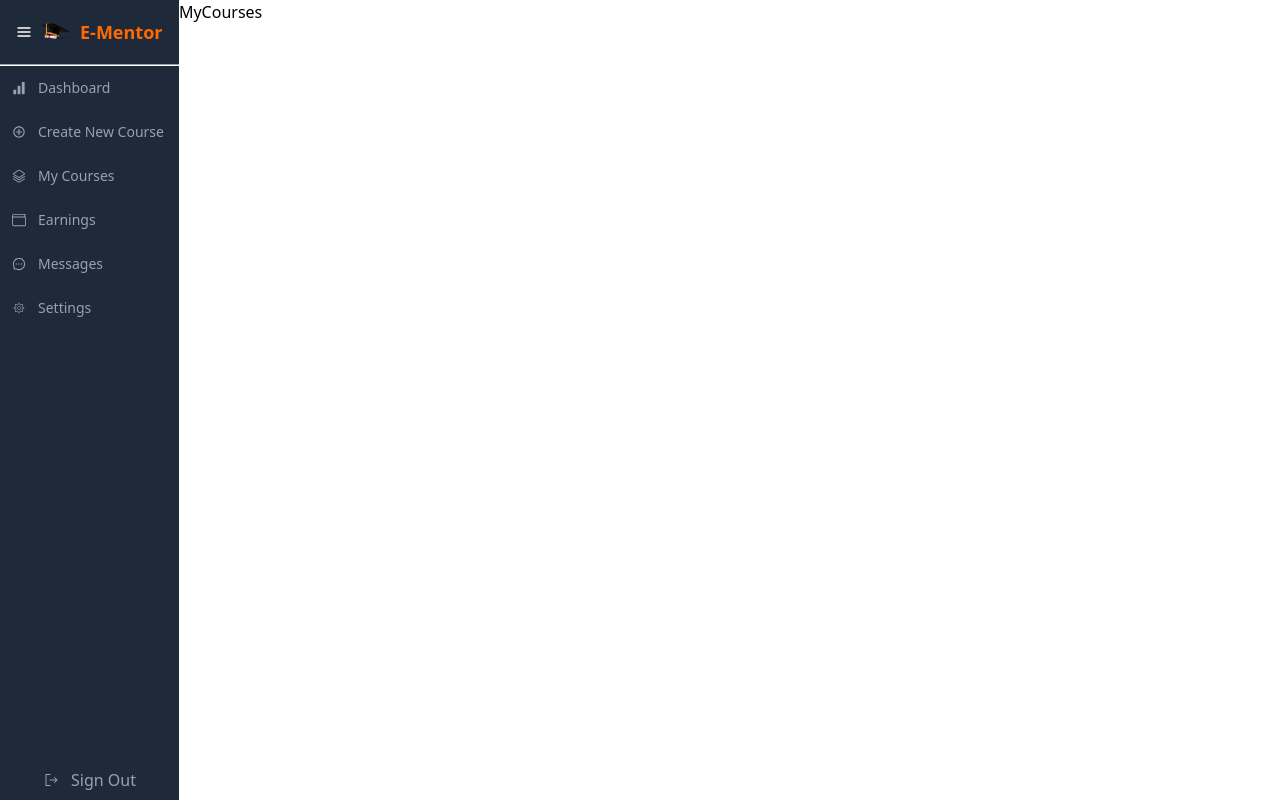
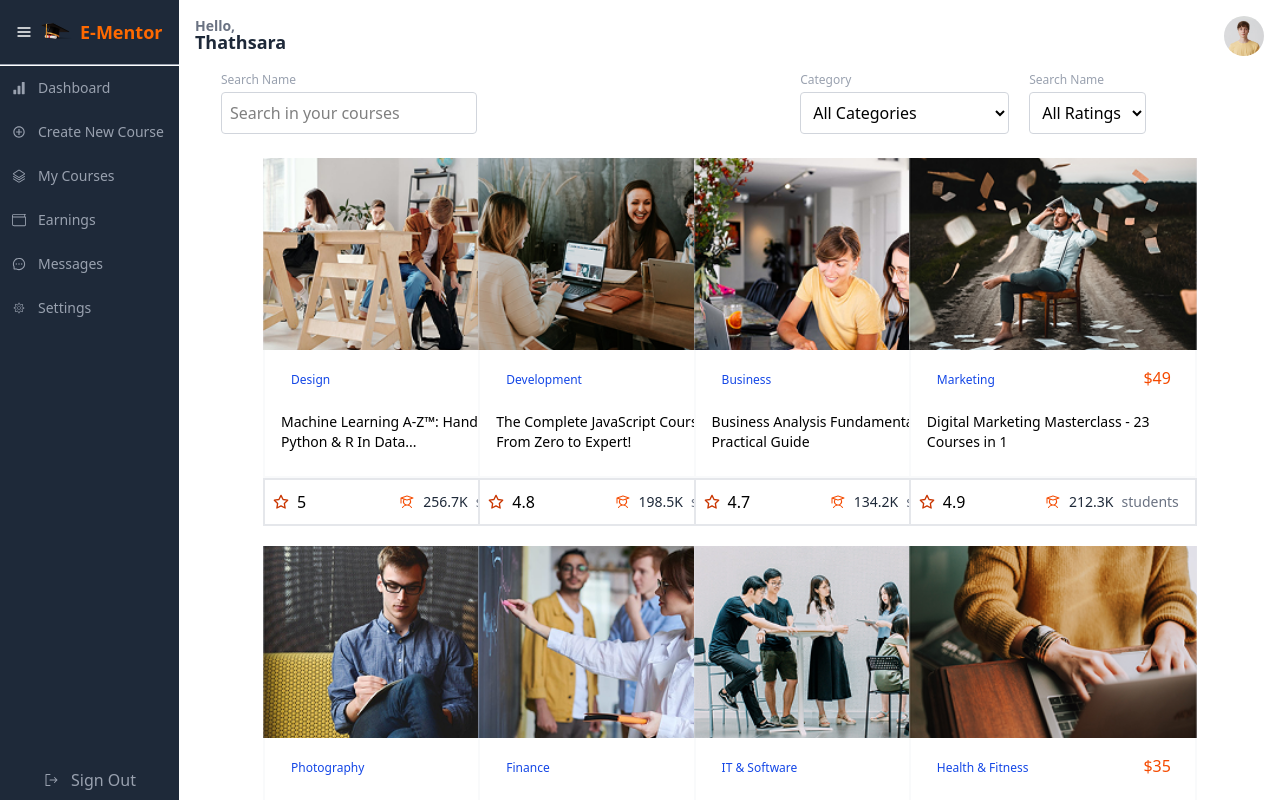
Before and after one commit to thathsarabandara/E-mentor-teacher-frontend, a Next.js app: page /teacher/mentor/mycourses in a window 1280 px wide. Built offline with nearby package versions, Linux system fonts and the light colour scheme.

Commit message:
add course card and fixed my course section

```diff
--- a/src/app/teacher/mentor/mycourses/page.tsx
+++ b/src/app/teacher/mentor/mycourses/page.tsx
@@ -1,9 +1,124 @@
-import React from 'react'
+'use client'
+import Footer from '@/component/Footer/Footer'
+import Navbar from '@/component/Navbar/Navbar'
+import React, { useState } from 'react'
+import course1 from '../../../../../public/assets/images/best_selling_courses/course1.png';
+import course2 from '../../../../../public/assets/images/best_selling_courses/course2.png';
+import course3 from '../../../../../public/assets/images/best_selling_courses/course3.png';
+import course4 from '../../../../../public/assets/images/best_selling_courses/course4.png';
+import course5 from '../../../../../public/assets/images/best_selling_courses/course5.png';
+import course6 from '../../../../../public/assets/images/best_selling_courses/course6.png';
+import course7 from '../../../../../public/assets/images/best_selling_courses/course7.png';
+import course8 from '../../../../../public/assets/images/best_selling_courses/course8.png';
+import course9 from '../../../../../public/assets/images/best_selling_courses/course9.png';
+import course10 from '../../../../../public/assets/images/best_selling_courses/course10.png';
+import CourseCard from '@/component/CourseCard/CourseCard';
 
 const MyCourses: React.FC = () => {
+  const [searchText, setSearchText] = useState('');
+  const [selectedCategory, setSelectedCategory] = useState('');
+  const [selectedRating, setSelectedRating] = useState('');
+
+  const courses = [
+    { id: 1, image: course1, color: 'blue', category: 'Design', price: '$57', title: 'Machine Learning A-Z™: Hands-On Python & R In Data...', rating: 5.0, students: '256.7K', link: '/course/1' },
+    { id: 2, image: course2, color: 'blue', category: 'Development', price: '$45', title: 'The Complete JavaScript Course 2023: From Zero to Expert!', rating: 4.8, students: '198.5K', link: '/course/2' },
+    { id: 3, image: course3, color: 'blue', category: 'Business', price: '$39', title: 'Business Analysis Fundamentals: Practical Guide', rating: 4.7, students: '134.2K', link: '/course/3' },
+    { id: 4, image: course4, color: 'blue', category: 'Marketing', price: '$49', title: 'Digital Marketing Masterclass - 23 Courses in 1', rating: 4.9, students: '212.3K', link: '/course/4' },
+    { id: 5, image: course5, color: 'blue', category: 'Photography', price: '$29', title: 'Photography Masterclass: A Complete Guide to Photography', rating: 4.6, students: '98.7K', link: '/course/5' },
+    { id: 6, image: course6, color: 'blue', category: 'Finance', price: '$65', title: 'The Complete Financial Analyst Course 2023', rating: 4.9, students: '175.9K', link: '/course/6' },
+    { id: 7, image: course7, color: 'blue', category: 'IT & Software', price: '$55', title: 'AWS Certified Solutions Architect - Associate 2023', rating: 5.0, students: '289.3K', link: '/course/7' },
+    { id: 8, image: course8, color: 'blue', category: 'Health & Fitness', price: '$35', title: 'Yoga for Beginners: A Complete Guide', rating: 4.7, students: '125.4K', link: '/course/8' },
+    { id: 9, image: course9, color: 'blue', category: 'Personal Development', price: '$42', title: 'Time Management & Productivity: Get More Done', rating: 4.8, students: '112.6K', link: '/course/9' },
+    { id: 10, image: course10, color: 'blue', category: 'Music', price: '$48', title: 'Piano Lessons for Beginners - Learn to Play Piano', rating: 4.9, students: '153.8K', link: '/course/10' }
+  ];
+
+  const categories = [...new Set(courses.map(course => course.category))];
+  const ratings = [...new Set(courses.map(course => course.rating))];
+
+  const filteredCourses = courses.filter(course =>
+    course.title.toLowerCase().includes(searchText.toLowerCase()) &&
+    (selectedCategory === '' || course.category === selectedCategory) &&
+    (selectedRating === '' || course.rating === parseFloat(selectedRating))
+  );
+
   return (
-    <div>MyCourses</div>
+    <div className="flex min-h-screen flex-col justify-start items-start">
+      <div className="w-full">
+        <Navbar />
+      </div>
+
+      <div className="flex flex-col items-center justify-center  w-11/12  space-y-6">
+        <div className="flex flex-wrap gap-4 w-11/12 justify-between">
+          <div className="flex flex-col items-start justify-center">
+            <label htmlFor='courseSearch' className='mb-1 text-xs font-bold font-medium text-gray-400'>
+              Search Name
+            </label>
+            <input
+              id="courseSearch"
+              type="text"
+              placeholder="Search in your courses"
+              value={searchText}
+              onChange={(e) => setSearchText(e.target.value)}
+              className="border border-gray-300 p-2 rounded w-64"
+            />
+          </div>
+          <div className="flex justify-center items-center">
+            <div className="flex flex-col items-start justify-center mr-5">
+              <label htmlFor='selectCategory' className='mb-1 text-xs font-bold font-medium text-gray-400'>
+                Category
+              </label>
+              <select
+                id='selectCategory'
+                value={selectedCategory}
+                onChange={(e) => setSelectedCategory(e.target.value)}
+                className="border border-gray-300 p-2 rounded"
+              >
+                <option value="">All Categories</option>
+                {categories.map((cat, idx) => (
+                  <option key={idx} value={cat}>{cat}</option>
+                ))}
+              </select>
+            </div>
+            <div className="flex flex-col items-start justify-center">
+              <label htmlFor='selectedRating' className='mb-1 text-xs font-bold font-medium text-gray-400'>
+                Search Name
+              </label>
+              <select
+                id='selectedRating'
+                value={selectedRating}
+                onChange={(e) => setSelectedRating(e.target.value)}
+                className="border border-gray-300 p-2 rounded"
+              >
+                <option value="">All Ratings</option>
+                {ratings.sort((a, b) => b - a).map((rate, idx) => (
+                  <option key={idx} value={rate}>{rate} ⭐</option>
+                ))}
+              </select>
+            </div>
+          </div>
+        </div>
+        <div className="flex justify-center items-center w-10/12">
+          <div className="grid grid-cols-1 sm:grid-cols-2 lg:grid-cols-3 xl:grid-cols-4 gap-5 w-full">
+            {filteredCourses.map((course, index) => (
+              <CourseCard key={index} course={course} />
+            ))}
+          </div>
+        </div>
+
+        {/* Pagination */}
+        <div className="flex justify-center items-center gap-2 mt-6">
+          <button className="px-4 py-2 bg-orange-500 text-white rounded">Prev</button>
+          <button className="px-4 py-2 bg-orange-500 text-white rounded">1</button>
+          <button className="px-4 py-2 bg-orange-500 text-white rounded">2</button>
+          <button className="px-4 py-2 bg-orange-500 text-white rounded">Next</button>
+        </div>
+      </div>
+
+      <div className="w-full">
+        <Footer />
+      </div>
+    </div>
   )
 }
 
-export default MyCourses
+export default MyCourses;
--- /dev/null
+++ b/src/component/CourseCard/CourseCard.tsx
@@ -0,0 +1,104 @@
+'use client';
+
+import Image, { StaticImageData } from 'next/image';
+import Link from 'next/link';
+import React from 'react';
+import { FiStar } from 'react-icons/fi';
+import { PiStudent } from 'react-icons/pi';
+
+type Course = {
+    id: number;
+    image: string | StaticImageData;
+    color: string;
+    category: string;
+    price: string;
+    title: string;
+    rating: number;
+    students: string;
+    link: string;
+};
+
+type CourseCardProps = {
+  course: Course;
+};
+
+const CourseCard: React.FC<CourseCardProps> = ({ course }) => {
+
+    type CourseImageProps = {
+        src: string | StaticImageData;
+        alt: string;
+      };
+
+    const CourseImage: React.FC<CourseImageProps> = ({ src, alt }) => (
+        <div className='overflow-hidden w-72 h-48 relative'>
+          <Image
+            className='transform transition duration-300 ease-in-out hover:scale-110'
+            src={src}
+            alt={alt}
+            fill
+            style={{ objectFit: 'cover' }}
+          />
+        </div>
+      );
+
+  const CourseInfo = ({
+    category,
+    price,
+    title,
+    color,
+  }: {
+    category: string;
+    price: string;
+    title: string;
+    color: string;
+  }) => (
+    <div className="flex flex-col justify-between w-72 h-32 border-t-0 border-2 border-gray-50 hover:bg-orange-50">
+      <div className="flex justify-between items-center">
+        <p
+          className={`bg-${color}-200 font-inter text-${color}-700 text-xs pt-1 px-2.5 mx-4 my-2`}
+        >
+          {category}
+        </p>
+        <p className="mx-6 my-4 font-inter text-orange-600">{price}</p>
+      </div>
+      <p className="font-inter mx-4 pb-6 text-sm">{title}</p>
+    </div>
+  );
+
+  const CourseStats = ({
+    rating,
+    students,
+  }: {
+    rating: number;
+    students: string;
+  }) => (
+    <div className="flex justify-between w-72 h-12 items-center border-2 border-gray-200">
+      <div className="flex items-center m-2">
+        <FiStar className="text-orange-700 mr-2" />
+        <p className="font-inter">{rating}</p>
+      </div>
+      <div className="flex items-center mx-4">
+        <PiStudent className="text-orange-600 mr-2" />
+        <p className="text-gray-800 font-inter text-sm mr-2">{students}</p>
+        <p className="font-inter text-gray-500 text-sm">students</p>
+      </div>
+    </div>
+  );
+
+  return (
+    <Link href={course.link} className="hover:cursor-pointer">
+      <div className="flex flex-col justify-center items-center bg-white hover:bg-orange-50 w-72">
+        <CourseImage src={course.image} alt="course" />
+        <CourseInfo
+          category={course.category}
+          price={course.price}
+          title={course.title}
+          color={course.color}
+        />
+        <CourseStats rating={course.rating} students={course.students} />
+      </div>
+    </Link>
+  );
+};
+
+export default CourseCard;
```
Also changed, not shown: 1 other file (tests, documents, lock files or other folders).
